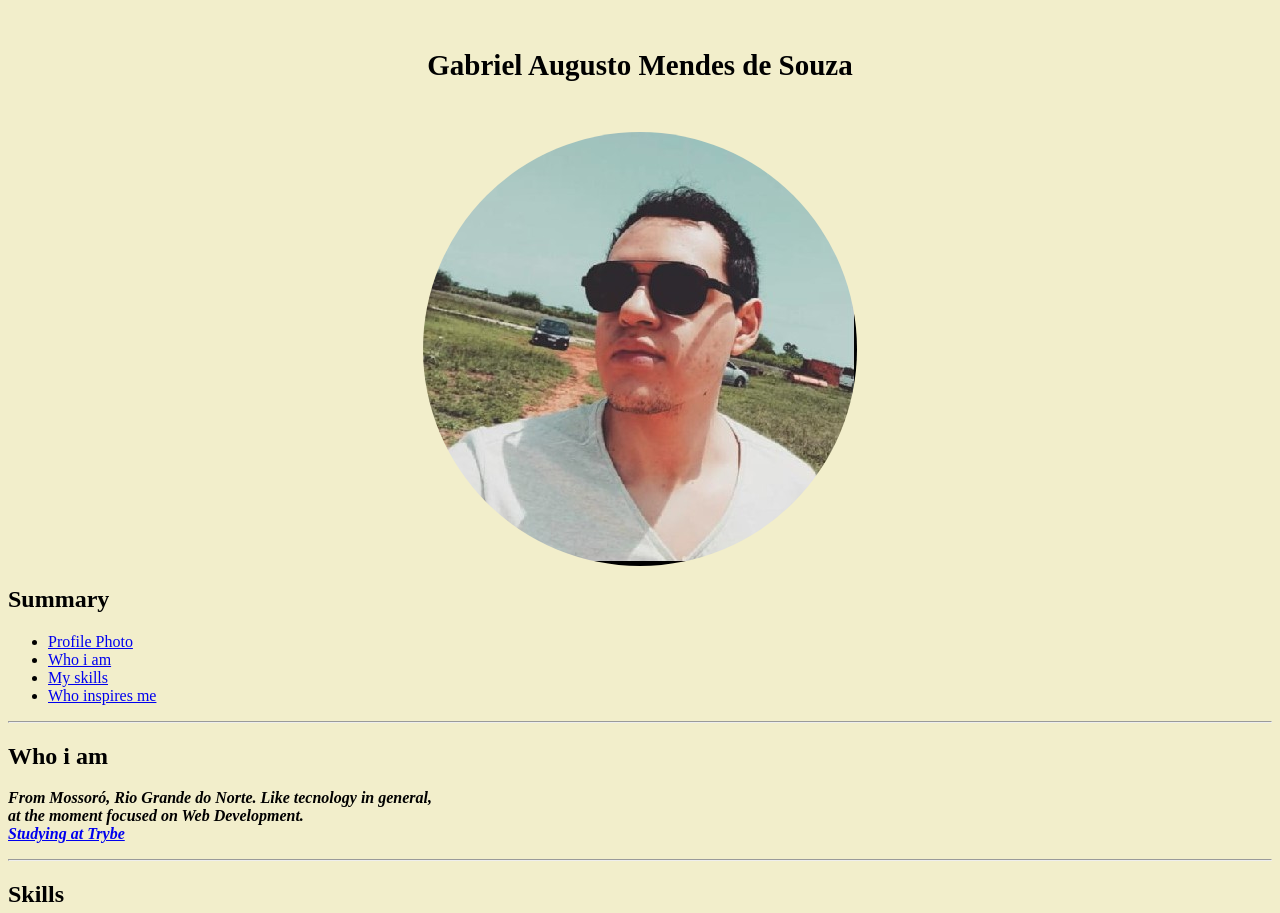
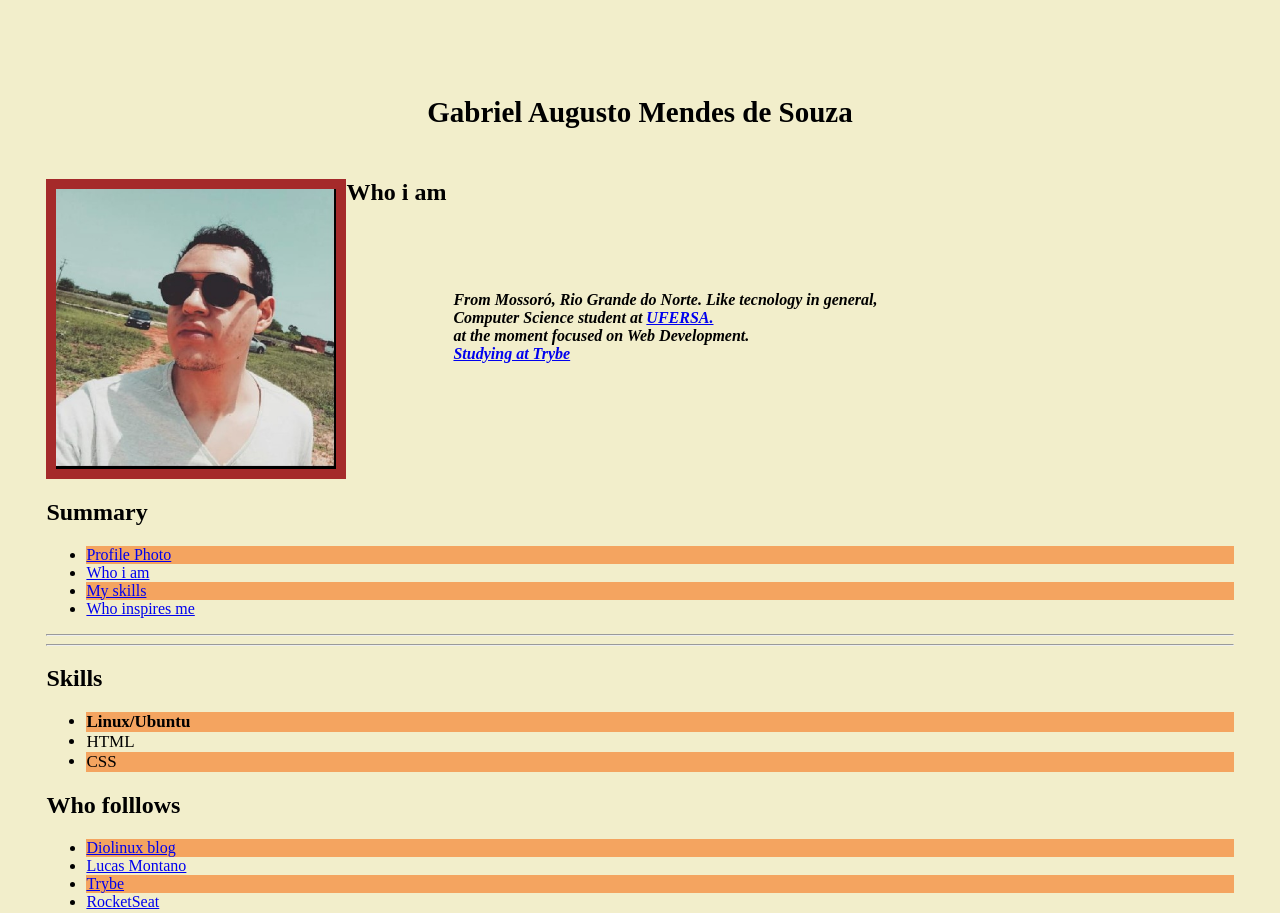
Before and after one commit to gabriel-am12/gabriel-am12.github.io, a plain HTML site: page index.html in a window 1280 px wide. Shown: the top 913 px of the page. Drawn offline with Linux system fonts and the light colour scheme.

Commit message:
simple css update

```diff
--- a/index.html
+++ b/index.html
@@ -4,40 +4,27 @@
     <meta charset="UTF-8">
     <meta http-equiv="X-UA-Compatible" content="IE=edge">
     <meta name="viewport" content="width=device-width, initial-scale=1.0">
-    <style>
-        body{
-            font-size: 16px;
-            background-color: #f2eecb;
-        }
-
-        h1{
-            font-size: 29px;
-            text-align: center;
-            padding: 30px
-        }
-
-        p{
-            font-weight: bold;
-            font-style: italic;
-        }
-
-        .font_diff{
-            font-size: 17px;
-        }
-
-        #photo{
-            border-radius: 60%;
-            display: block;
-            margin-left: auto;
-            margin-right: auto
-        }
-
-    </style>
+    <link rel="stylesheet" href="style.css">
     <title>Portfolio</title>
 </head>
 <body>
-    <h1>Gabriel Augusto Mendes de Souza</h1>
-    <img id="photo" src="photo01.jpg" alt="me with sunglasses looking to camera">
+    <div>
+
+    <h1 class="my_name">Gabriel Augusto Mendes de Souza</h1>
+
+       <div class="image_container">
+        <img id="photo" src="photo01.jpg" alt="me with sunglasses looking to the camera">
+        <h2 id="who">Who i am</h2>
+        <p class="description"><em>From Mossoró, Rio Grande do Norte. Like tecnology in general,<br>
+        Computer Science student at <a target="_blank" href="https://ufersa.edu.br/">UFERSA.</a><br>
+        at the moment focused on Web Development.</em><br>
+        <a target="_blank" href="https://www.betrybe.com/"><strong> Studying at Trybe</strong></a>
+        </p>
+       </div>
+
+    </div>
+
+    <div>
     <h2 id="summary">Summary</h2>
     <ul>
         <li><a href="#photo">Profile Photo</a></li>
@@ -45,14 +32,12 @@
         <li><a href="#skills">My skills</a></li>
         <li><a href="#who_follow">Who inspires me</a></li>
     </ul>
+    </div>
+
+    </div>
 
     <hr>
 
-    <h2 id="who">Who i am</h2>
-    <p><em>From Mossoró, Rio Grande do Norte. Like tecnology in general,<br>
-       at the moment focused on Web Development.</em><br>
-    <a target="_blank" href="https://www.betrybe.com/"><strong> Studying at Trybe</strong></a>
-    </p>
 
     <hr>
 
--- /dev/null
+++ b/style.css
@@ -0,0 +1,47 @@
+body{
+    font-size: 16px;
+    background-color: #f2eecb;
+    padding: 3%;
+}
+
+h1{
+    font-size: 29px;
+    text-align: center;
+    padding: 30px
+}
+
+.my_name {
+    text-align: center;
+}
+
+p{
+    font-weight: bold;
+    font-style: italic;
+}
+
+.description{
+    position: absolute;
+    top: 32%;
+    right: 30%;
+
+}
+
+.font_diff{
+    font-size: 17px;
+}
+
+#photo{
+    float: left;
+    height: 280px;
+    padding: 10px;
+    background-color: brown;
+}
+
+.image_container{
+    height: 300px;
+    position: relative;
+}
+
+ul li:nth-child(odd){
+    background-color:sandybrown;
+}
```
